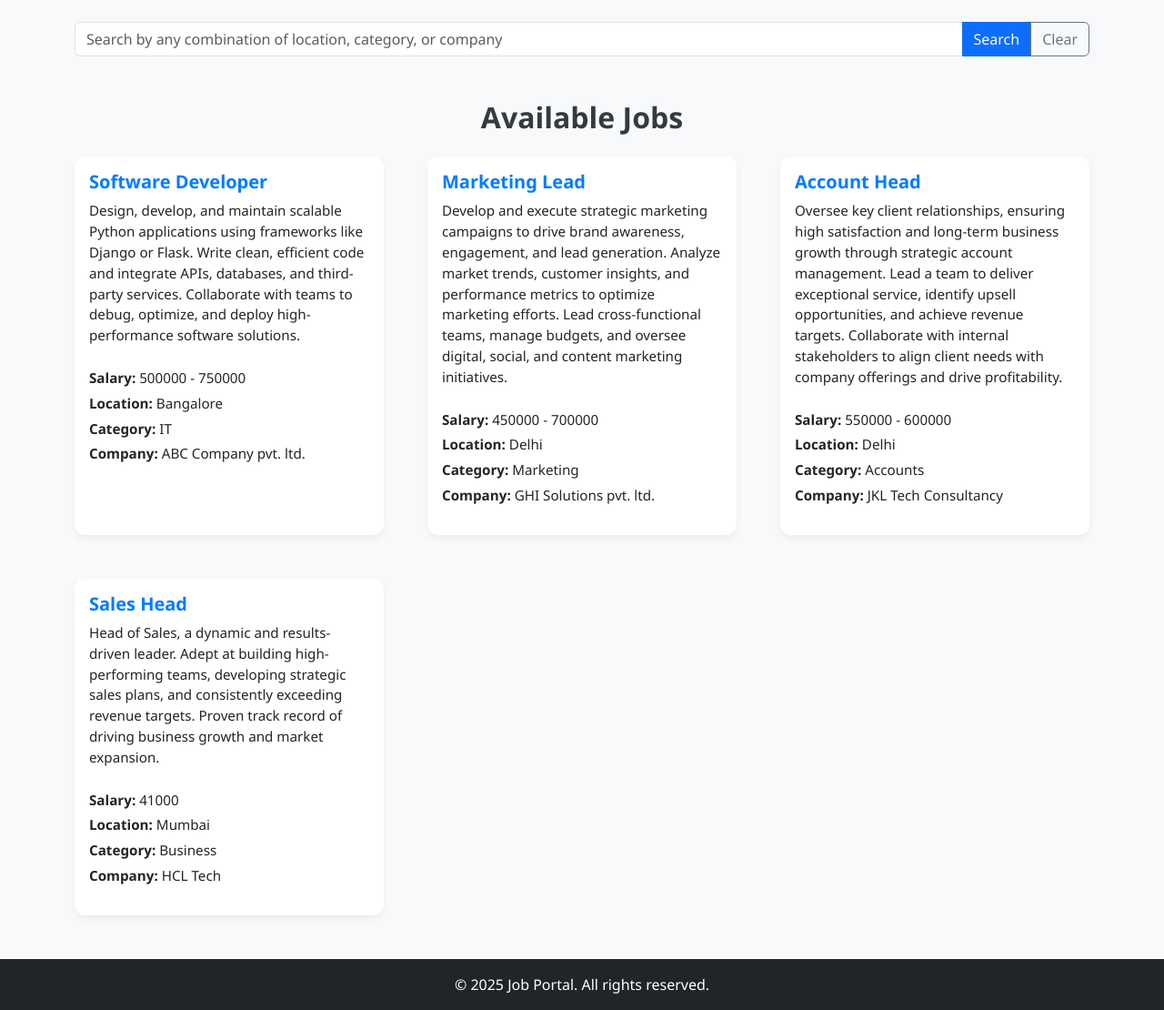
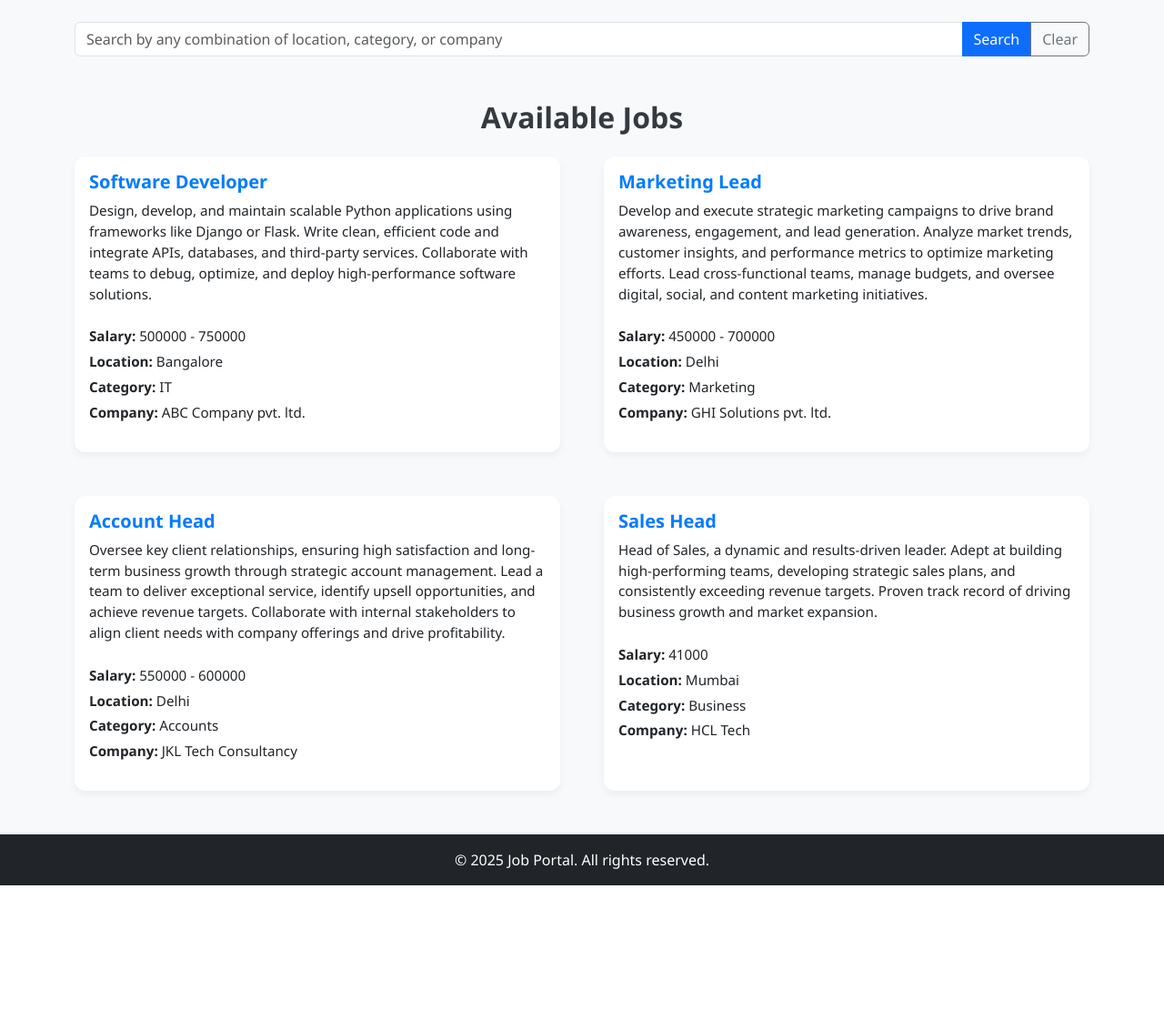
Before and after one commit to Ritam7167/flask-job-app, a Flask app: page /home in a window 1280 px wide. Shown: the part 56-1166 px from the top of the page at 91% size. After the commit the page ends 1029 px from the top, so only its background shows below. Run offline with Flask 3, Linux system fonts and the light colour scheme.

Commit message:
Fixed home page Job card

```diff
--- a/templates/index.html
+++ b/templates/index.html
@@ -154,7 +154,7 @@
         <h2 class="text-center mb-4">Available Jobs</h2>
         <div class="row g-5">
             {% for job in jobs %}
-            <div class="col-md-4 job-card" data-location="{{ job['location'] }}" data-category="{{ job['category'] }}" data-company="{{ job['company'] }}" data-title="{{ job['title'] }}">
+            <div class="col-md-6 job-card" data-location="{{ job['location'] }}" data-category="{{ job['category'] }}" data-company="{{ job['company'] }}" data-title="{{ job['title'] }}">
                 <div class="card mb-4">
                     <div class="card-body">
                         <h5 class="card-title">{{ job['title'] }}</h5>
```
